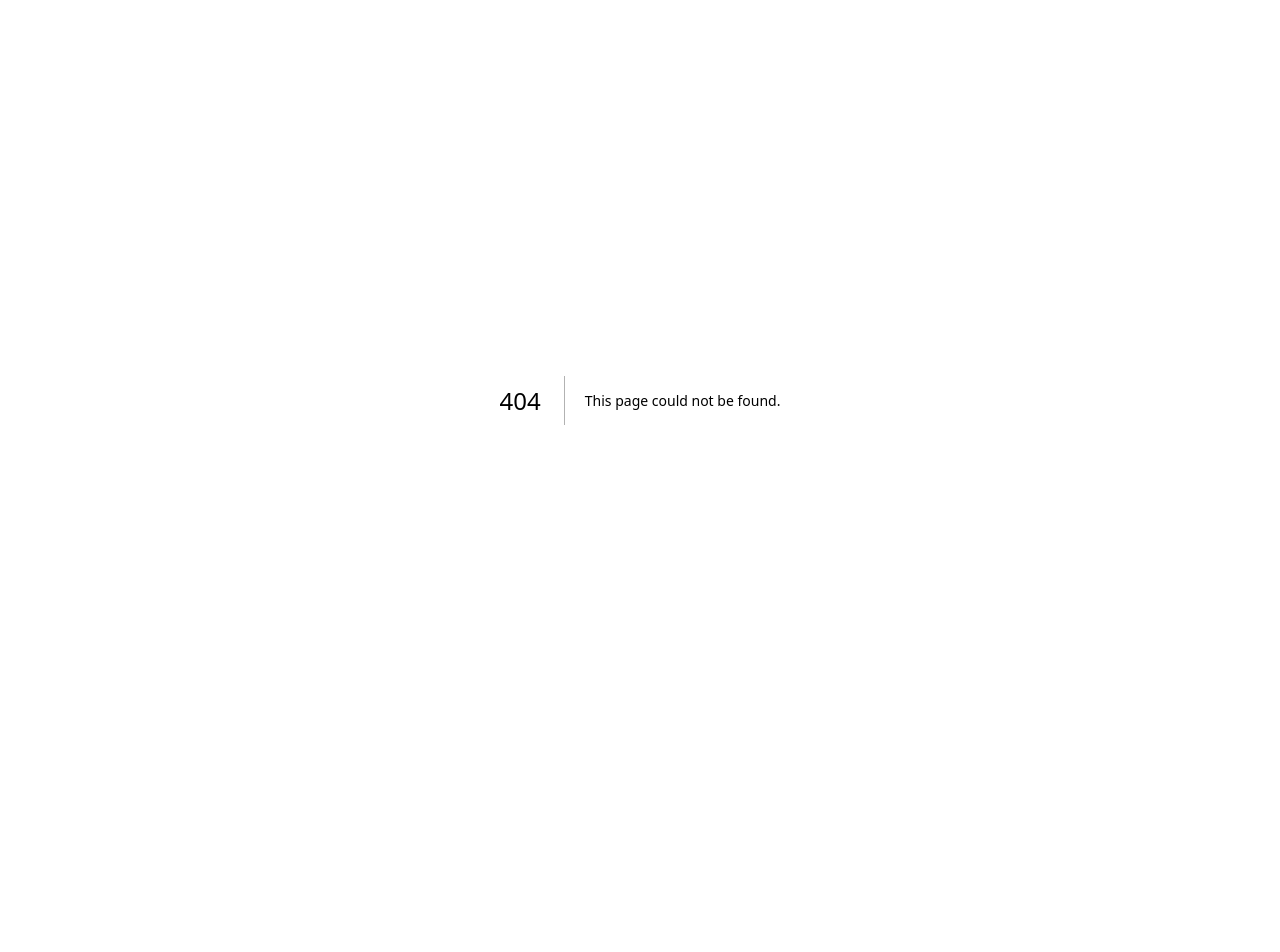
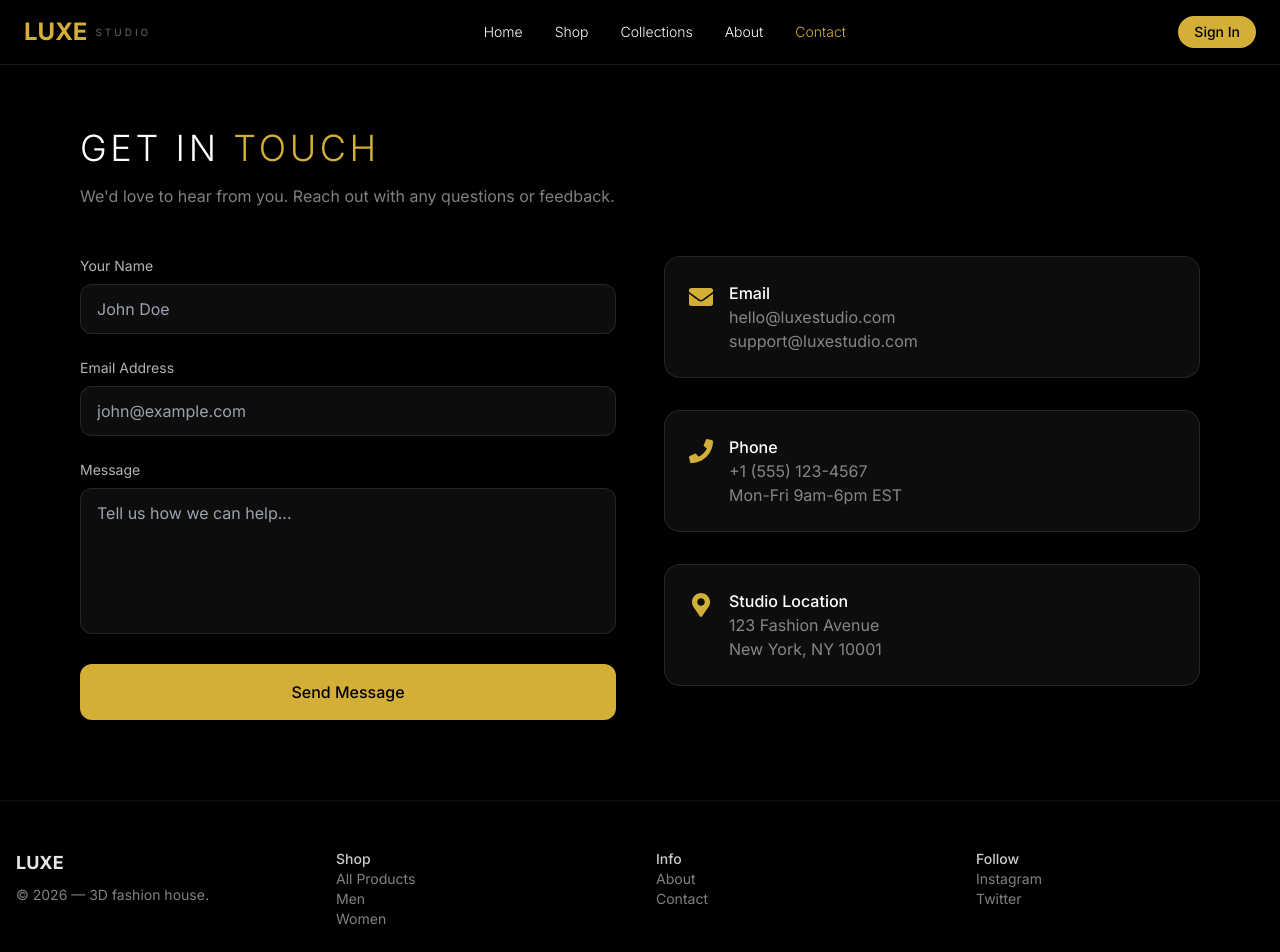
Before and after one commit to Sami1565/Cloth-by-Syed-, a Next.js app: page /contact in a window 1280 px wide. Before the commit this address had no page. Shown: the top 952 px of the page. Before the commit the page ends 800 px from the top, so only its background shows below. Built offline with nearby package versions, Linux system fonts and the light colour scheme.

Commit message:
Add contact page with form and contact info

```diff
--- /dev/null
+++ b/app/contact/page.tsx
@@ -0,0 +1,129 @@
+'use client'
+
+import Link from 'next/link'
+import { FaEnvelope, FaPhone, FaMapMarkerAlt } from 'react-icons/fa'
+
+export default function Contact() {
+  return (
+    <main className="min-h-screen bg-black text-white">
+      {/* Header */}
+      <header className="fixed top-0 w-full z-50 bg-black/80 backdrop-blur-md border-b border-white/10">
+        <div className="max-w-7xl mx-auto px-4 sm:px-6 py-4 flex justify-between items-center">
+          <Link href="/" className="flex items-center gap-2">
+            <h1 className="text-2xl font-bold text-gold-400">LUXE</h1>
+            <span className="text-[10px] tracking-[0.3em] text-white/40 uppercase hidden sm:inline">Studio</span>
+          </Link>
+          <nav className="hidden md:flex gap-8 text-sm font-light">
+            <Link href="/" className="hover:text-gold-300 transition">Home</Link>
+            <Link href="/shop" className="hover:text-gold-300 transition">Shop</Link>
+            <Link href="/collections" className="hover:text-gold-300 transition">Collections</Link>
+            <Link href="/about" className="hover:text-gold-300 transition">About</Link>
+            <Link href="/contact" className="text-gold-400 transition">Contact</Link>
+          </nav>
+          <div className="flex items-center gap-4">
+            <button className="px-4 py-1.5 rounded-full bg-gold-400 text-black text-sm font-medium hover:bg-gold-300 transition">
+              Sign In
+            </button>
+          </div>
+        </div>
+      </header>
+
+      {/* Contact Content */}
+      <section className="pt-32 pb-20 px-4 max-w-6xl mx-auto">
+        <h1 className="text-4xl font-light tracking-widest mb-4">GET IN <span className="text-gold-400">TOUCH</span></h1>
+        <p className="text-white/50 mb-12">We'd love to hear from you. Reach out with any questions or feedback.</p>
+
+        <div className="grid md:grid-cols-2 gap-12">
+          {/* Contact Form */}
+          <div>
+            <form className="space-y-6">
+              <div>
+                <label className="block text-white/70 text-sm mb-2">Your Name</label>
+                <input
+                  type="text"
+                  className="w-full bg-white/5 border border-white/10 rounded-xl px-4 py-3 text-white focus:border-gold-400/50 outline-none transition"
+                  placeholder="John Doe"
+                />
+              </div>
+              <div>
+                <label className="block text-white/70 text-sm mb-2">Email Address</label>
+                <input
+                  type="email"
+                  className="w-full bg-white/5 border border-white/10 rounded-xl px-4 py-3 text-white focus:border-gold-400/50 outline-none transition"
+                  placeholder="john@example.com"
+                />
+              </div>
+              <div>
+                <label className="block text-white/70 text-sm mb-2">Message</label>
+                <textarea
+                  rows={5}
+                  className="w-full bg-white/5 border border-white/10 rounded-xl px-4 py-3 text-white focus:border-gold-400/50 outline-none transition resize-none"
+                  placeholder="Tell us how we can help..."
+                />
+              </div>
+              <button className="w-full py-4 rounded-xl bg-gold-400 text-black font-medium hover:bg-gold-300 transition">
+                Send Message
+              </button>
+            </form>
+          </div>
+
+          {/* Contact Info */}
+          <div className="space-y-8">
+            <div className="flex items-start gap-4 p-6 rounded-2xl bg-white/5 border border-white/10">
+              <FaEnvelope className="text-gold-400 text-2xl mt-1" />
+              <div>
+                <h3 className="text-white font-medium">Email</h3>
+                <p className="text-white/50">hello@luxestudio.com</p>
+                <p className="text-white/50">support@luxestudio.com</p>
+              </div>
+            </div>
+
+            <div className="flex items-start gap-4 p-6 rounded-2xl bg-white/5 border border-white/10">
+              <FaPhone className="text-gold-400 text-2xl mt-1" />
+              <div>
+                <h3 className="text-white font-medium">Phone</h3>
+                <p className="text-white/50">+1 (555) 123-4567</p>
+                <p className="text-white/50">Mon-Fri 9am-6pm EST</p>
+              </div>
+            </div>
+
+            <div className="flex items-start gap-4 p-6 rounded-2xl bg-white/5 border border-white/10">
+              <FaMapMarkerAlt className="text-gold-400 text-2xl mt-1" />
+              <div>
+                <h3 className="text-white font-medium">Studio Location</h3>
+                <p className="text-white/50">123 Fashion Avenue</p>
+                <p className="text-white/50">New York, NY 10001</p>
+              </div>
+            </div>
+          </div>
+        </div>
+      </section>
+
+      {/* Footer */}
+      <footer className="border-t border-white/5 py-12 px-4 max-w-7xl mx-auto">
+        <div className="grid grid-cols-2 md:grid-cols-4 gap-8 text-white/50 text-sm">
+          <div>
+            <span className="text-white/90 font-bold text-lg block mb-2">LUXE</span>
+            © 2026 — 3D fashion house.
+          </div>
+          <div>
+            <p className="text-white/80 font-medium">Shop</p>
+            <Link href="/shop" className="hover:text-white/80 cursor-pointer block">All Products</Link>
+            <Link href="/collections/men" className="hover:text-white/80 cursor-pointer block">Men</Link>
+            <Link href="/collections/women" className="hover:text-white/80 cursor-pointer block">Women</Link>
+          </div>
+          <div>
+            <p className="text-white/80 font-medium">Info</p>
+            <Link href="/about" className="hover:text-white/80 cursor-pointer block">About</Link>
+            <Link href="/contact" className="hover:text-white/80 cursor-pointer block">Contact</Link>
+          </div>
+          <div>
+            <p className="text-white/80 font-medium">Follow</p>
+            <p className="hover:text-white/80 cursor-pointer">Instagram</p>
+            <p className="hover:text-white/80 cursor-pointer">Twitter</p>
+          </div>
+        </div>
+      </footer>
+    </main>
+  )
+}
```
